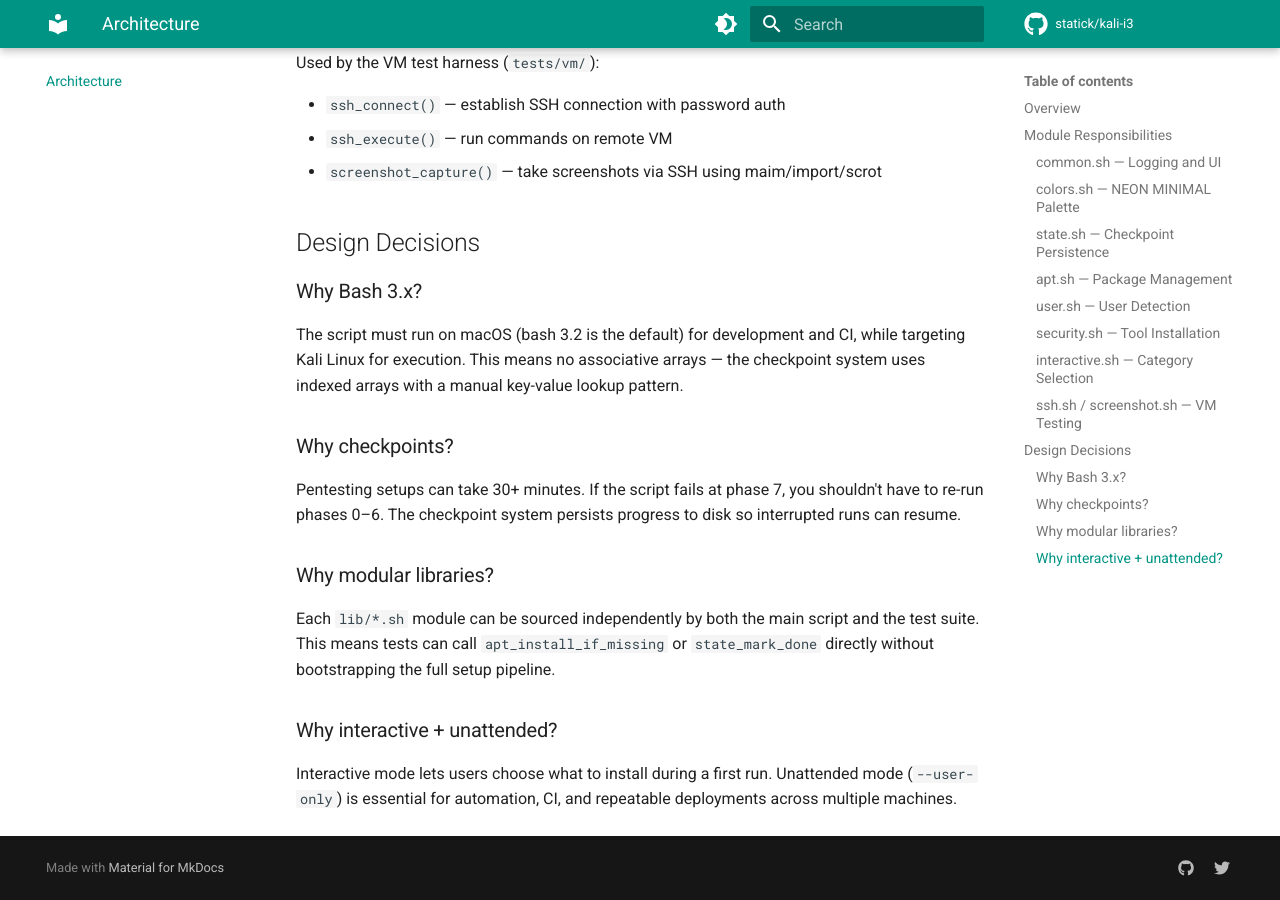
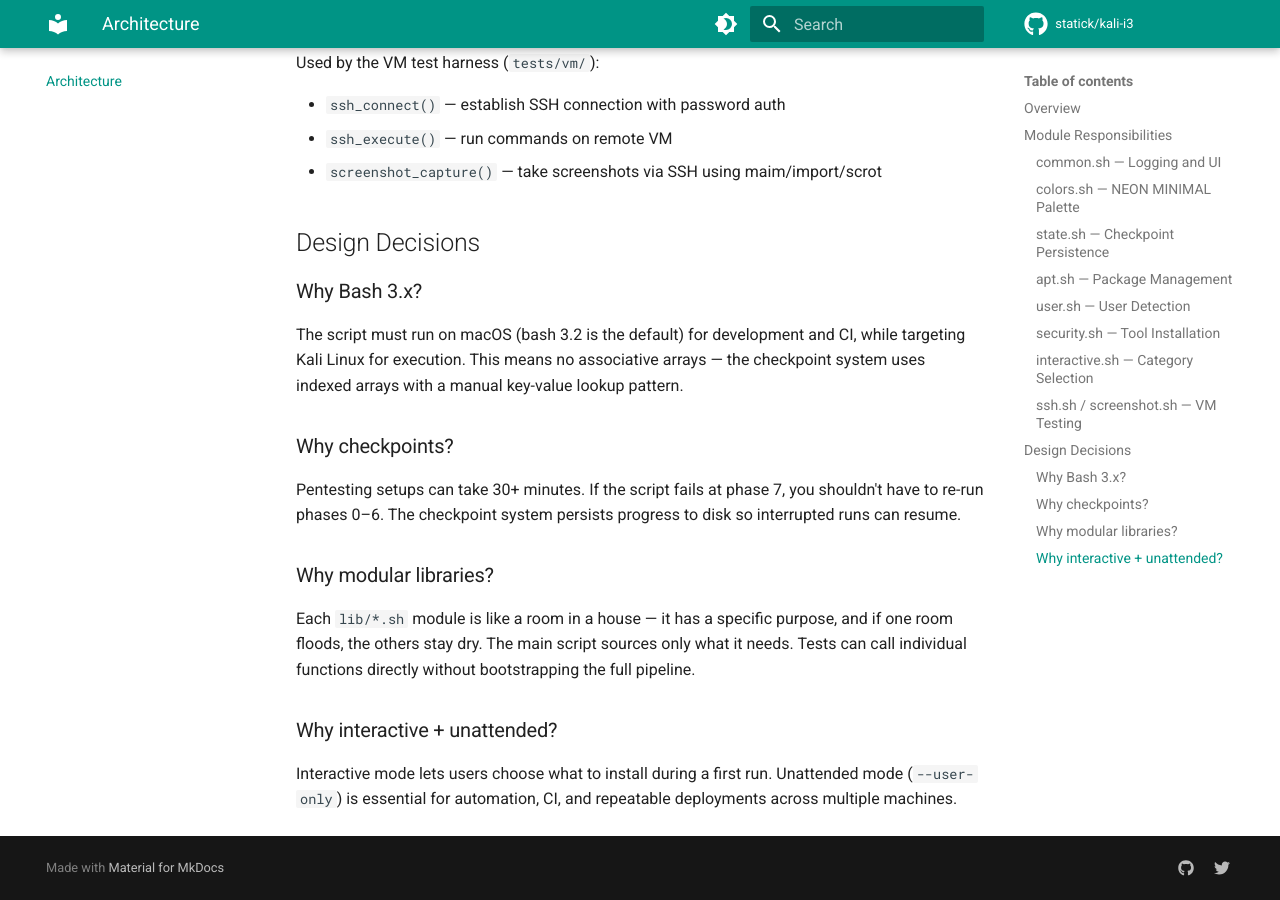
Before and after one commit to statick88/kali-i3, an MkDocs documentation site: the page built from docs/architecture.md, in a window 1280 px wide and 900 px high, scrolled down 2984 px. Built offline with MkDocs 1.6.1 and Material for MkDocs 9.7.7, drawn with Linux system fonts in a browser that asks for light colours; comment, search, counter and statistics services are not loaded.

Commit message:
docs: add WHY sections, analogies, and quick-reference troubleshooting
- README: add 'Why i3?' with trade-offs
- INSTALLATION: house-building analogy for 3 phases
- TROUBLESHOOTING: quick-reference table at top
- architecture: modular libraries as rooms-in-a-house analogy

```diff
--- a/docs/architecture.md
+++ b/docs/architecture.md
@@ -128,7 +128,7 @@ Pentesting setups can take 30+ minutes. If the script fails at phase 7, you shou
 
 ### Why modular libraries?
 
-Each `lib/*.sh` module can be sourced independently by both the main script and the test suite. This means tests can call `apt_install_if_missing` or `state_mark_done` directly without bootstrapping the full setup pipeline.
+Each `lib/*.sh` module is like a room in a house — it has a specific purpose, and if one room floods, the others stay dry. The main script sources only what it needs. Tests can call individual functions directly without bootstrapping the full pipeline.
 
 ### Why interactive + unattended?
 
```
Also changed, not shown: README.md (+6 -0 lines), TROUBLESHOOTING.md (+13 -0 lines), docs/INSTALLATION.md (+2 -0 lines).
